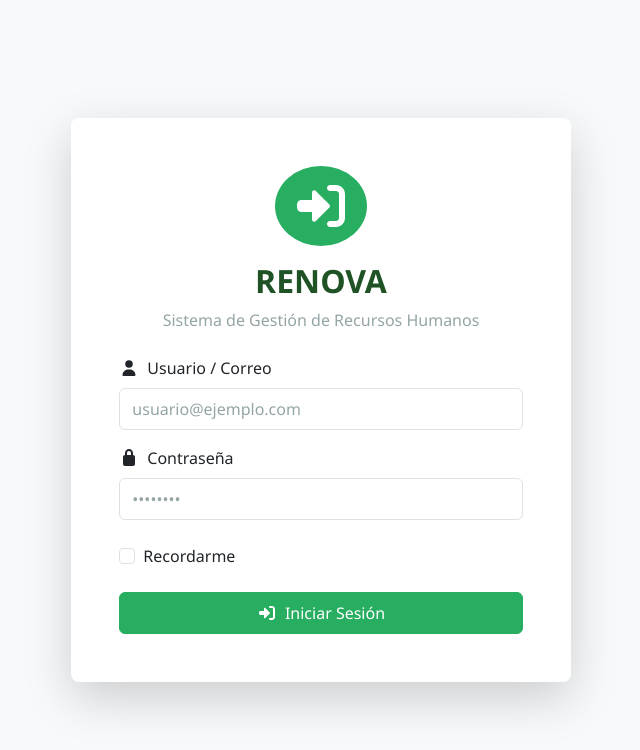
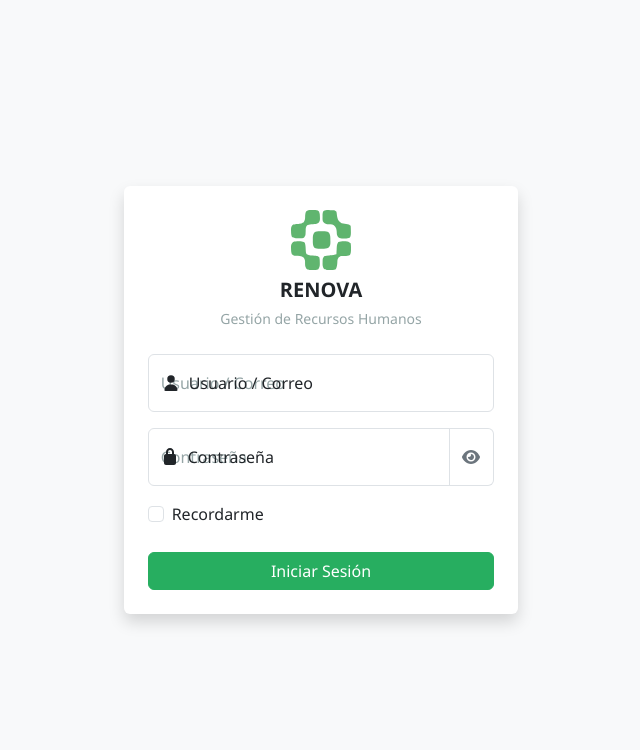
Before and after one commit to amezarenovaautomatizacion-sudo/FrontRenova, a React (Vite) app: page /login in a window 1280 px wide. Shown: the top 750 px of the page, without its empty margins (319-959 px from the left). Built offline with nearby package versions, Linux system fonts and the light colour scheme.

Commit message:
Cambios de estilos y llamadas

```diff
--- a/src/pages/Login.tsx
+++ b/src/pages/Login.tsx
@@ -2,17 +2,13 @@ import React, { useState, useEffect } from 'react';
 import { useLocation, useNavigate } from "react-router-dom";
 import { useAuth } from "../contexts/AuthContext";
 import {
-  Container,
-  Row,
-  Col,
-  Card,
-  Form,
-  Button,
-  Alert,
-  Spinner
+  Container, Row, Col, Card, Form,
+  Button, Alert, Spinner, InputGroup
 } from 'react-bootstrap';
 import { FontAwesomeIcon } from '@fortawesome/react-fontawesome';
-import { faSignInAlt, faUser, faLock } from '@fortawesome/free-solid-svg-icons';
+import {
+  faUser, faLock, faEye, faEyeSlash
+} from '@fortawesome/free-solid-svg-icons';
 
 const Login: React.FC = () => {
   const [usuario, setUsuario] = useState('');
@@ -20,19 +16,16 @@ const Login: React.FC = () => {
   const [error, setError] = useState('');
   const [loading, setLoading] = useState(false);
   const [rememberMe, setRememberMe] = useState(false);
+  const [showPass, setShowPass] = useState(false);
 
   const { login } = useAuth();
   const navigate = useNavigate();
   const location = useLocation();
 
-  // USAR SESSIONSTORAGE COMO FUENTE PRINCIPAL
-  const from = sessionStorage.getItem('redirectAfterLogin') ||
+  const redirectTo =
+    sessionStorage.getItem('redirectAfterLogin') ||
     location.state?.from?.pathname ||
-               "/dashboard";
-
-  console.log('Login - from:', from);
-  console.log('Login - location.state:', location.state);
-  console.log('Login - sessionStorage:', sessionStorage.getItem('redirectAfterLogin'));
+    '/dashboard';
 
   const handleSubmit = async (e: React.FormEvent) => {
     e.preventDefault();
@@ -42,135 +35,127 @@ const Login: React.FC = () => {
     try {
       await login(usuario, contrasenia);
 
-      if (rememberMe) {
-        localStorage.setItem('rememberedUser', usuario);
-      } else {
-        localStorage.removeItem('rememberedUser');
-      }
+      rememberMe
+        ? localStorage.setItem('rememberedUser', usuario)
+        : localStorage.removeItem('rememberedUser');
 
-      // Obtener la ruta de destino
-      const redirectTo = sessionStorage.getItem('redirectAfterLogin') ||
-                         location.state?.from?.pathname ||
-                         '/dashboard';
+      sessionStorage.removeItem('redirectAfterLogin');
+      navigate(redirectTo, { replace: true });
 
-      console.log('Login exitoso, redirigiendo a:', redirectTo);
-
-      // Limpiar sessionStorage
-      sessionStorage.removeItem('redirectAfterLogin');
-
-      // Pequeño timeout para asegurar que todo esté listo
-      setTimeout(() => {
-        navigate(redirectTo, { replace: true });
-      }, 100);
     } catch (err: unknown) {
-      const errorMessage = err instanceof Error ? err.message : 'Error en el login';
-      setError(errorMessage);
+      setError(err instanceof Error ? err.message : 'Error en el login');
     } finally {
       setLoading(false);
     }
   };
 
   useEffect(() => {
-    const rememberedUser = localStorage.getItem('rememberedUser');
-    if (rememberedUser) {
-      setUsuario(rememberedUser);
+    const remembered = localStorage.getItem('rememberedUser');
+    if (remembered) {
+      setUsuario(remembered);
       setRememberMe(true);
     }
   }, []);
 
   return (
     <Container fluid className="vh-100 d-flex align-items-center justify-content-center bg-light">
-      <Row className="justify-content-center w-100">
-        <Col xs={12} sm={10} md={8} lg={6} xl={5}>
-          <Card className="shadow-lg border-0 rounded-3">
-            <Card.Body className="p-5">
+      <Row className="w-100 justify-content-center">
+        <Col xs={11} sm={8} md={6} lg={5} xl={4}>
+          <Card className="shadow border-0">
+            <Card.Body className="p-4">
+
               <div className="text-center mb-4">
-                <div className="bg-primary rounded-circle p-3 d-inline-block mb-3">
-                  <FontAwesomeIcon
-                    icon={faSignInAlt}
-                    size="3x"
-                    className="text-white"
-                  />
-                </div>
-                <h2 className="fw-bold text-primary">RENOVA</h2>
-                <p className="text-muted">Sistema de Gestión de Recursos Humanos</p>
+                <img src="/vite.svg" alt="Logo" width={60} className="mb-2" />
+                <h5 className="fw-bold mb-1">RENOVA</h5>
+                <small className="text-muted">Gestión de Recursos Humanos</small>
               </div>
 
               <Form onSubmit={handleSubmit}>
+
                 {error && (
                   <Alert variant="danger" dismissible onClose={() => setError('')}>
                     {error}
                   </Alert>
                 )}
 
-                <Form.Group className="mb-3">
-                  <Form.Label className="fw-medium">
+                {/* Usuario con form-floating */}
+                <Form.Group className="form-floating mb-3">
+                  <Form.Control
+                    type="email"
+                    id="usuario"
+                    placeholder="Usuario / Correo"
+                    value={usuario}
+                    onChange={e => setUsuario(e.target.value)}
+                    required
+                    disabled={loading}
+                    autoComplete="username"
+                  />
+                  <Form.Label htmlFor="usuario">
                     <FontAwesomeIcon icon={faUser} className="me-2" />
                     Usuario / Correo
                   </Form.Label>
+                </Form.Group>
+
+                {/* Contraseña con ojito y form-floating */}
+                <Form.Group className="mb-3">
+                  <InputGroup className="form-floating">
                     <Form.Control
-                    type="email"
-                    placeholder="usuario@ejemplo.com"
-                    value={usuario}
-                    onChange={(e) => setUsuario(e.target.value)}
+                      type={showPass ? "text" : "password"}
+                      id="contrasenia"
+                      placeholder="Contraseña"
+                      value={contrasenia}
+                      onChange={e => setContrasenia(e.target.value)}
                       required
                       disabled={loading}
-                    className="py-2"
+                      autoComplete="current-password"
                     />
-                </Form.Group>
-
-                <Form.Group className="mb-4">
-                  <Form.Label className="fw-medium">
+                    <Form.Label htmlFor="contrasenia">
                       <FontAwesomeIcon icon={faLock} className="me-2" />
                       Contraseña
                     </Form.Label>
-                  <Form.Control
-                    type="password"
-                    placeholder="••••••••"
-                    value={contrasenia}
-                    onChange={(e) => setContrasenia(e.target.value)}
-                    required
+                    <Button
+                      variant="outline-secondary"
+                      onClick={() => setShowPass(!showPass)}
                       disabled={loading}
-                    className="py-2"
-                  />
+                      tabIndex={-1}
+                      className="border-start-0"
+                      style={{ zIndex: 100 }}
+                    >
+                      <FontAwesomeIcon icon={showPass ? faEyeSlash : faEye} />
+                    </Button>
+                  </InputGroup>
                 </Form.Group>
 
-                <Form.Group className="mb-4">
+                {/* Recordarme con mejor alineación */}
+                <Form.Group className="mb-4 d-flex align-items-center">
                   <Form.Check
                     type="checkbox"
+                    id="rememberMe"
                     label="Recordarme"
                     checked={rememberMe}
-                    onChange={(e) => setRememberMe(e.target.checked)}
+                    onChange={e => setRememberMe(e.target.checked)}
                     disabled={loading}
                   />
                 </Form.Group>
 
+                {/* Botón login */}
                 <Button
-                  variant="primary"
                   type="submit"
+                  className="w-100"
                   disabled={loading}
-                  className="w-100 py-2 fw-medium"
                 >
-                  {loading ? (
+                  {loading
+                    ? (
                       <>
-                      <Spinner
-                        as="span"
-                        animation="border"
-                        size="sm"
-                        role="status"
-                        aria-hidden="true"
-                        className="me-2"
-                      />
+                        <Spinner size="sm" animation="border" role="status" aria-hidden="true" className="me-2" />
                         Iniciando sesión...
                       </>
-                  ) : (
-                    <>
-                      <FontAwesomeIcon icon={faSignInAlt} className="me-2" />
-                      Iniciar Sesión
-                    </>
-                  )}
+                    )
+                    : "Iniciar Sesión"
+                  }
                 </Button>
               </Form>
+
             </Card.Body>
           </Card>
         </Col>
--- a/src/pages/Solicitudes.tsx
+++ b/src/pages/Solicitudes.tsx
@@ -210,6 +210,7 @@ const Solicitudes: React.FC = () => {
 const [solicitudesAprobadas, setSolicitudesAprobadas] = useState<Solicitud[]>([]);
 const [reporteHorasExtras, setReporteHorasExtras] = useState<ReporteHorasExtras[]>([]);
 const [empleadosSelect, setEmpleadosSelect] = useState<any[]>([]);
+const [pendientesCount, setPendientesCount] = useState<number>(0); // <-- AGREGAR ESTA LÍNEA
 
   // Estados para formularios
   const [showVacacionesModal, setShowVacacionesModal] = useState(false);
@@ -272,11 +273,25 @@ const Solicitudes: React.FC = () => {
     if (canViewAll) {
       loadEmpleadosSelect();
     }
+     if (canApprove) {
+      loadPendientesCount();
+    }
   }, []);
 
   useEffect(() => {
     loadTabData();
   }, [activeTab, filterEstado, filterTipo, filterFechaDesde, filterFechaHasta]);
+
+
+useEffect(() => {
+  if (!canApprove) return;
+
+  // Actualizar cada 30 segundos
+  const interval = setInterval(() => {
+    loadPendientesCount();
+  }, 30000);
+  return () => clearInterval(interval);
+}, [canApprove]);
 
 const loadTabData = () => {
   switch (activeTab) {
@@ -293,6 +308,11 @@ const Solicitudes: React.FC = () => {
       if (canViewReports) loadReporteHorasExtras();
       break;
   }
+
+  // Siempre actualizar el contador de pendientes cuando se cambia de pestaña
+  if (canApprove && activeTab !== 'pendientes') {
+    loadPendientesCount();
+  }
 };
 
   const loadDerechosVacacionales = async () => {
@@ -390,7 +410,9 @@ const Solicitudes: React.FC = () => {
     console.log('Aprobaciones pendientes respuesta:', response.data);
 
     if (response.data.success) {
-        setSolicitudesPendientes(response.data.data || []);
+      const data = response.data.data || [];
+      setSolicitudesPendientes(data);
+      setPendientesCount(data.length); // <-- ACTUALIZAR EL CONTADOR
     } else {
       setError(response.data.message || 'Error cargando aprobaciones pendientes');
     }
@@ -457,6 +479,22 @@ const Solicitudes: React.FC = () => {
       setError(error.response?.data?.message || 'Error cargando reporte de horas extras');
     } finally {
       setLoading(false);
+    }
+  };
+
+    const loadPendientesCount = async () => {
+    if (!canApprove) return;
+
+    try {
+      // Usar el mismo endpoint que carga las pendientes pero solo para contar
+      const response = await api.get('/solicitudes/aprobaciones/pendientes');
+      if (response.data.success) {
+        const count = response.data.data?.length || 0;
+        setPendientesCount(count);
+        console.log('📊 Pendientes count actualizado:', count);
+      }
+    } catch (error: any) {
+      console.error('Error cargando contador de pendientes:', error);
     }
   };
 
@@ -726,8 +764,11 @@ const Solicitudes: React.FC = () => {
         estado: 'aprobada',
         comentarios: ''
       });
-        loadSolicitudesPendientes();
+
+      // Actualizar datos
+      await loadSolicitudesPendientes(); // Esto ya actualiza el contador
       loadSolicitudesAprobadas();
+      loadPendientesCount(); // <-- ACTUALIZAR EXPLÍCITAMENTE EL CONTADOR
     } else {
       setError(response.data.message || 'Error procesando aprobación');
     }
@@ -769,7 +810,10 @@ const Solicitudes: React.FC = () => {
         estado: 'aprobada',
         comentarios: ''
       });
-        loadSolicitudesPendientes();
+
+      // Actualizar datos
+      await loadSolicitudesPendientes(); // Esto ya actualiza el contador
+      loadPendientesCount(); // <-- ACTUALIZAR EXPLÍCITAMENTE EL CONTADOR
     } else {
       setError(response.data.message || 'Error editando aprobación');
     }
@@ -1041,12 +1085,24 @@ const Solicitudes: React.FC = () => {
 
   // Renderizar botones de acción
 const renderActionButtons = () => {
+  const sinDiasVacaciones = derechosVacacionales?.DiasDisponibles <= 0;
+
   return (
     <ButtonGroup>
       {canCreateVacaciones && (
-          <Button variant="primary" onClick={() => setShowVacacionesModal(true)}>
+        <Button
+          variant="primary"
+          onClick={() => setShowVacacionesModal(true)}
+          disabled={sinDiasVacaciones}
+          title={sinDiasVacaciones ? "No tienes días de vacaciones disponibles" : "Solicitar vacaciones"}
+        >
           <FontAwesomeIcon icon={faCalendarDay} className="me-2" />
           Vacaciones
+          {sinDiasVacaciones && (
+            <Badge bg="danger" className="ms-2">
+              <FontAwesomeIcon icon={faExclamationTriangle} size="sm" />
+            </Badge>
+          )}
         </Button>
       )}
 
@@ -1074,20 +1130,26 @@ const Solicitudes: React.FC = () => {
       {/* Vacaciones */}
       {estadisticasVacaciones && (
         <Col md={4} className="mb-3">
-            <Card className="border-primary border-2 shadow-sm h-100">
+          <Card className={`border-${estadisticasVacaciones.disponibles <= 0 ? 'danger' : 'primary'} border-2 shadow-sm h-100`}>
             <Card.Body>
               <div className="d-flex justify-content-between align-items-center mb-3">
                 <div>
-                    <FontAwesomeIcon icon={faCalendarDay} size="2x" className="text-primary" />
+                  <FontAwesomeIcon
+                    icon={faCalendarDay}
+                    size="2x"
+                    className={estadisticasVacaciones.disponibles <= 0 ? 'text-danger' : 'text-primary'}
+                  />
                 </div>
                 <div className="text-end">
-                    <h3 className="mb-0">{estadisticasVacaciones.disponibles}</h3>
+                  <h3 className={`mb-0 ${estadisticasVacaciones.disponibles <= 0 ? 'text-danger' : ''}`}>
+                    {estadisticasVacaciones.disponibles}
+                  </h3>
                   <small className="text-muted">Días disponibles</small>
                 </div>
               </div>
               <div className="progress mb-2" style={{ height: '8px' }}>
                 <div
-                    className="progress-bar bg-primary"
+                  className={`progress-bar ${estadisticasVacaciones.disponibles <= 0 ? 'bg-danger' : 'bg-primary'}`}
                   role="progressbar"
                   style={{ width: `${estadisticasVacaciones.porcentaje}%` }}
                 ></div>
@@ -1096,6 +1158,14 @@ const Solicitudes: React.FC = () => {
                 <small className="text-muted">Tomados: {estadisticasVacaciones.tomados}</small>
                 <small className="text-muted">Total: {estadisticasVacaciones.total}</small>
               </div>
+              {estadisticasVacaciones.disponibles <= 0 && (
+                <div className="mt-2">
+                  <Badge bg="danger" className="w-100 py-2">
+                    <FontAwesomeIcon icon={faExclamationTriangle} className="me-2" />
+                    No tienes días de vacaciones disponibles
+                  </Badge>
+                </div>
+              )}
               {estadisticasVacaciones.pendientes > 0 && (
                 <div className="mt-2 small">
                   <Badge bg="warning" className="me-1">Pendientes: {estadisticasVacaciones.pendientes}</Badge>
@@ -1742,6 +1812,41 @@ const renderHorasExtrasContent = () => {
       </Col>
     </Row>
 
+    {/* Alerta de días disponibles */}
+    {estadisticasVacaciones && estadisticasVacaciones.disponibles <= 0 && isEmployee && (
+      <Alert variant="danger" className="mb-3">
+        <div className="d-flex align-items-center">
+          <FontAwesomeIcon icon={faExclamationTriangle} size="2x" className="me-3" />
+          <div>
+            <h5 className="alert-heading mb-1">No tienes días de vacaciones disponibles</h5>
+            <p className="mb-0">
+              Has utilizado todos tus {estadisticasVacaciones.total} días de vacaciones de este año.
+              {estadisticasVacaciones.pendientes > 0 && (
+                <span className="d-block mt-1">
+                  <Badge bg="warning">Tienes {estadisticasVacaciones.pendientes} días pendientes de aprobación</Badge>
+                </span>
+              )}
+            </p>
+          </div>
+        </div>
+      </Alert>
+    )}
+
+    {estadisticasVacaciones && estadisticasVacaciones.disponibles < 0 && (
+      <Alert variant="warning" className="mb-3">
+        <div className="d-flex align-items-center">
+          <FontAwesomeIcon icon={faExclamationTriangle} size="2x" className="me-3 text-warning" />
+          <div>
+            <h5 className="alert-heading mb-1">Has excedido tus días de vacaciones</h5>
+            <p className="mb-0">
+              Has tomado {Math.abs(estadisticasVacaciones.disponibles)} días adicionales.
+              Por favor, contacta a Recursos Humanos para regularizar tu situación.
+            </p>
+          </div>
+        </div>
+      </Alert>
+    )}
+
     {/* Alertas */}
     {error && (
       <Alert variant="danger" dismissible onClose={() => setError('')}>
@@ -1790,15 +1895,15 @@ const renderHorasExtrasContent = () => {
                 <span>
                   <FontAwesomeIcon icon={faUserClock} className="me-2" />
                   Por Aprobar
-                  {solicitudesPendientes.length > 0 && (
-                    <Badge bg="danger" className="ms-2">{solicitudesPendientes.length}</Badge>
+                  {pendientesCount > 0 && ( // <-- USAR pendientesCount EN VEZ DE solicitudesPendientes.length
+                    <Badge bg="danger" className="ms-2">{pendientesCount}</Badge>
                   )}
                 </span>
               }>
                 <div className="p-3">
                   <Alert variant="info" className="mb-3">
                     <FontAwesomeIcon icon={faInfoCircle} className="me-2" />
-                    Tienes {solicitudesPendientes.length} solicitudes pendientes de aprobación
+                    Tienes {pendientesCount} solicitudes pendientes de aprobación {/* <-- USAR pendientesCount */}
                   </Alert>
                   {renderTabContent()}
                 </div>
@@ -1846,18 +1951,32 @@ const renderHorasExtrasContent = () => {
   </Modal.Header>
   <Modal.Body>
     {estadisticasVacaciones && (
-            <Alert variant="info" className="mb-4">
+      <Alert
+        variant={estadisticasVacaciones.disponibles <= 0 ? "danger" : "info"}
+        className="mb-4"
+      >
         <FontAwesomeIcon icon={faInfoCircle} className="me-2" />
         <div>
           <strong>Resumen de tus vacaciones:</strong>
           <div className="mt-2">
-                  <span className="me-3"><strong>Días disponibles:</strong> {estadisticasVacaciones.disponibles}</span>
+            <span className="me-3">
+              <strong>Días disponibles:</strong>
+              <span className={estadisticasVacaciones.disponibles <= 0 ? 'text-danger fw-bold' : ''}>
+                {' '}{estadisticasVacaciones.disponibles}
+              </span>
+            </span>
             <span className="me-3"><strong>Días tomados:</strong> {estadisticasVacaciones.tomados}</span>
             <span><strong>Total días:</strong> {estadisticasVacaciones.total}</span>
           </div>
           {estadisticasVacaciones.pendientes > 0 && (
             <div className="mt-1">
               <Badge bg="warning">Días pendientes de aprobación: {estadisticasVacaciones.pendientes}</Badge>
+            </div>
+          )}
+          {estadisticasVacaciones.disponibles <= 0 && (
+            <div className="mt-2 text-danger">
+              <FontAwesomeIcon icon={faExclamationTriangle} className="me-1" />
+              <strong>No puedes solicitar vacaciones porque no tienes días disponibles.</strong>
             </div>
           )}
         </div>
@@ -1874,6 +1993,7 @@ const renderHorasExtrasContent = () => {
               value={vacacionesData.fechaInicio}
               onChange={(e) => setVacacionesData({...vacacionesData, fechaInicio: e.target.value})}
               min={new Date().toISOString().split('T')[0]}
+              disabled={estadisticasVacaciones?.disponibles <= 0}
               required
             />
           </Form.Group>
@@ -1886,6 +2006,7 @@ const renderHorasExtrasContent = () => {
               value={vacacionesData.fechaFin}
               onChange={(e) => setVacacionesData({...vacacionesData, fechaFin: e.target.value})}
               min={vacacionesData.fechaInicio}
+              disabled={estadisticasVacaciones?.disponibles <= 0}
               required
             />
           </Form.Group>
@@ -1900,6 +2021,7 @@ const renderHorasExtrasContent = () => {
           value={vacacionesData.motivo}
           onChange={(e) => setVacacionesData({...vacacionesData, motivo: e.target.value})}
           placeholder="Describe el motivo de tu solicitud de vacaciones..."
+          disabled={estadisticasVacaciones?.disponibles <= 0}
           required
         />
       </Form.Group>
@@ -1912,12 +2034,20 @@ const renderHorasExtrasContent = () => {
           value={vacacionesData.observaciones}
           onChange={(e) => setVacacionesData({...vacacionesData, observaciones: e.target.value})}
           placeholder="Observaciones adicionales..."
+          disabled={estadisticasVacaciones?.disponibles <= 0}
         />
       </Form.Group>
     </Form>
 
     {vacacionesData.fechaInicio && vacacionesData.fechaFin && (
-            <Alert variant={calcularDiasSolicitados() > (estadisticasVacaciones?.disponibles || 0) ? "danger" : "secondary"} className="mt-3">
+      <Alert
+        variant={
+          calcularDiasSolicitados() > (estadisticasVacaciones?.disponibles || 0)
+            ? "danger"
+            : "secondary"
+        }
+        className="mt-3"
+      >
         <FontAwesomeIcon icon={faCalculator} className="me-2" />
         <div>
           <strong>Días solicitados:</strong> {calcularDiasSolicitados()} días
@@ -1937,7 +2067,12 @@ const renderHorasExtrasContent = () => {
     <Button
       variant="primary"
       onClick={handleSolicitarVacaciones}
-            disabled={!vacacionesData.fechaInicio || !vacacionesData.fechaFin || !vacacionesData.motivo}
+      disabled={
+        !vacacionesData.fechaInicio ||
+        !vacacionesData.fechaFin ||
+        !vacacionesData.motivo ||
+        (estadisticasVacaciones?.disponibles <= 0)
+      }
     >
       <FontAwesomeIcon icon={faPaperPlane} className="me-2" />
       Enviar Solicitud
```
Lines whose indentation alone changed are shown as unchanged.
